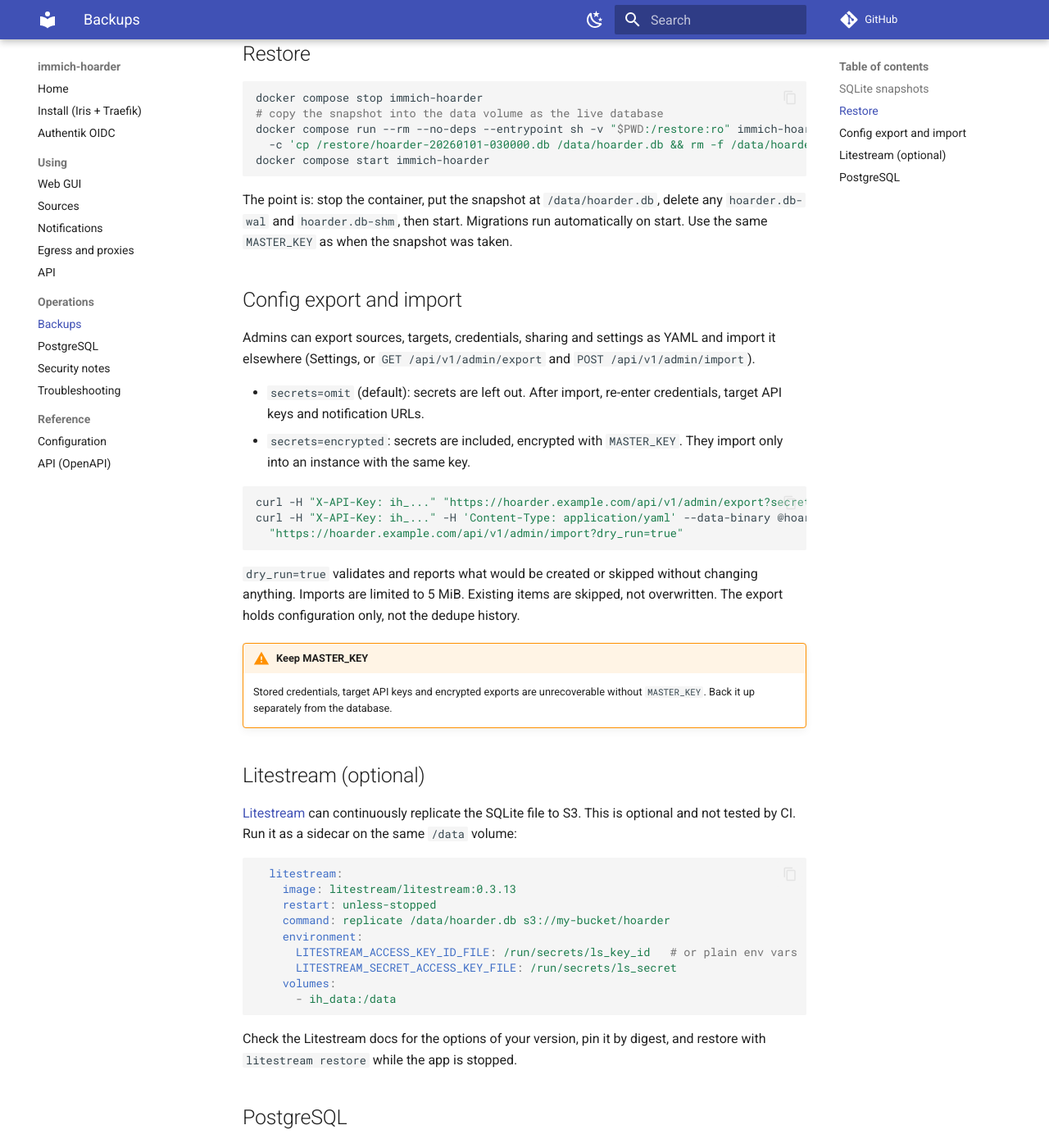
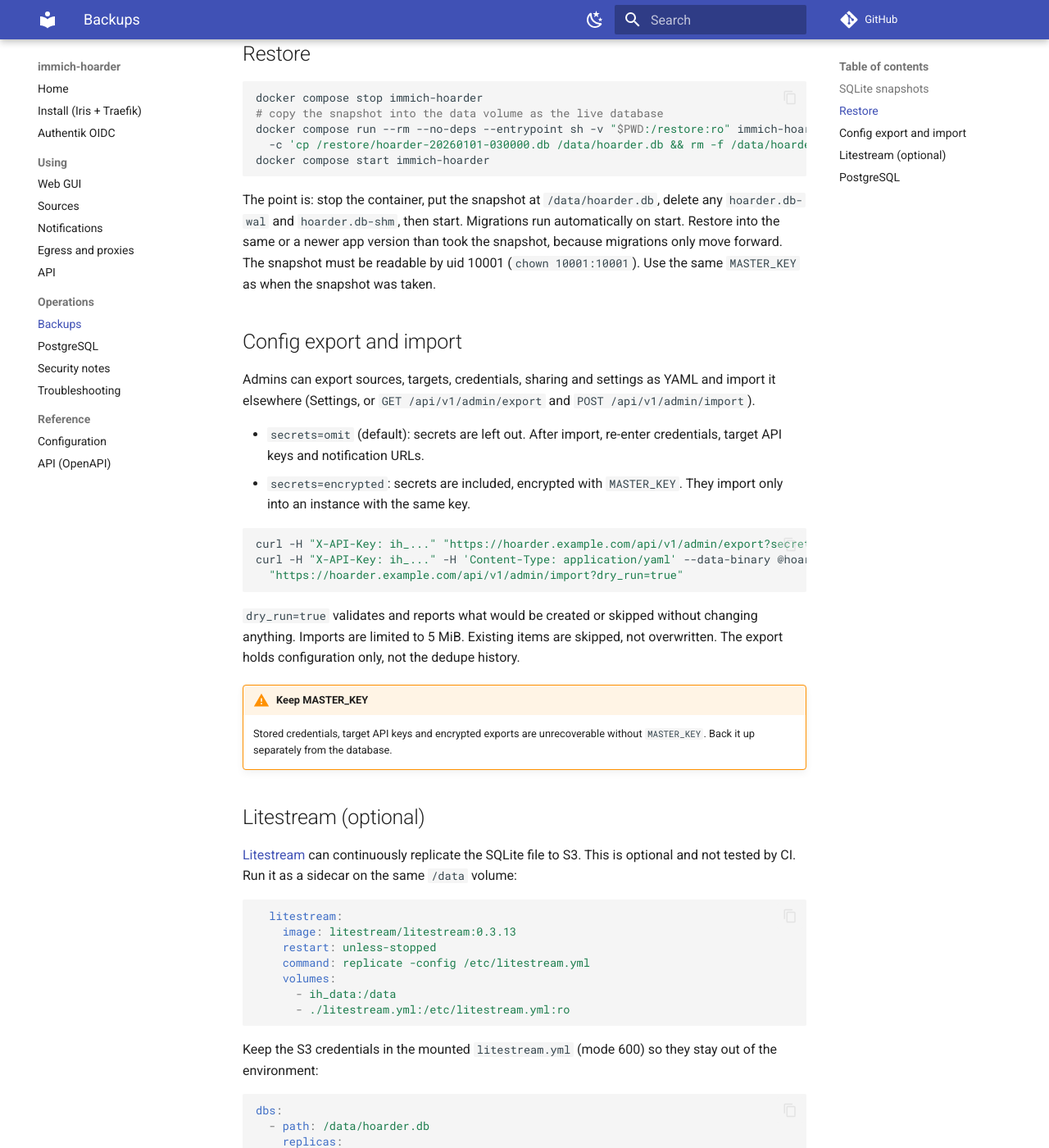
Before and after one commit to metril/immich-hoarder, an MkDocs documentation site: the page built from docs/backups.md, in a window 1280 px wide and 1400 px high, scrolled down 536 px. Shown: the whole window at 82% size. Built offline with MkDocs 1.6.1 and Material for MkDocs 9.7.7, drawn with Linux system fonts in a browser that asks for light colours; comment, search, counter and statistics services are not loaded; some of the changed text lies outside the part shown.

Commit message:
docs: fix postgres url, litestream config, restore notes, album fallback
Co-Authored-By: Claude Sonnet 5.5 <noreply@anthropic.com>

````diff
--- a/docs/backups.md
+++ b/docs/backups.md
@@ -18,7 +18,7 @@ docker compose run --rm --no-deps --entrypoint sh -v "$PWD:/restore:ro" immich-h
 docker compose start immich-hoarder
 ```
 
-The point is: stop the container, put the snapshot at `/data/hoarder.db`, delete any `hoarder.db-wal` and `hoarder.db-shm`, then start. Migrations run automatically on start. Use the same `MASTER_KEY` as when the snapshot was taken.
+The point is: stop the container, put the snapshot at `/data/hoarder.db`, delete any `hoarder.db-wal` and `hoarder.db-shm`, then start. Migrations run automatically on start. Restore into the same or a newer app version than took the snapshot, because migrations only move forward. The snapshot must be readable by uid 10001 (`chown 10001:10001`). Use the same `MASTER_KEY` as when the snapshot was taken.
 
 ## Config export and import
 
@@ -46,12 +46,21 @@ curl -H "X-API-Key: ih_..." -H 'Content-Type: application/yaml' --data-binary @h
   litestream:
     image: litestream/litestream:0.3.13
     restart: unless-stopped
-    command: replicate /data/hoarder.db s3://my-bucket/hoarder
-    environment:
-      LITESTREAM_ACCESS_KEY_ID_FILE: /run/secrets/ls_key_id   # or plain env vars
-      LITESTREAM_SECRET_ACCESS_KEY_FILE: /run/secrets/ls_secret
+    command: replicate -config /etc/litestream.yml
     volumes:
       - ih_data:/data
+      - ./litestream.yml:/etc/litestream.yml:ro
+```
+
+Keep the S3 credentials in the mounted `litestream.yml` (mode 600) so they stay out of the environment:
+
+```yaml
+dbs:
+  - path: /data/hoarder.db
+    replicas:
+      - url: s3://my-bucket/hoarder
+        access-key-id: <key id>
+        secret-access-key: <secret>
 ```
 
 Check the Litestream docs for the options of your version, pin it by digest, and restore with `litestream restore` while the app is stopped.
````
Also changed, not shown: docs/sources.md (+1 -1 lines), 1 other file.
